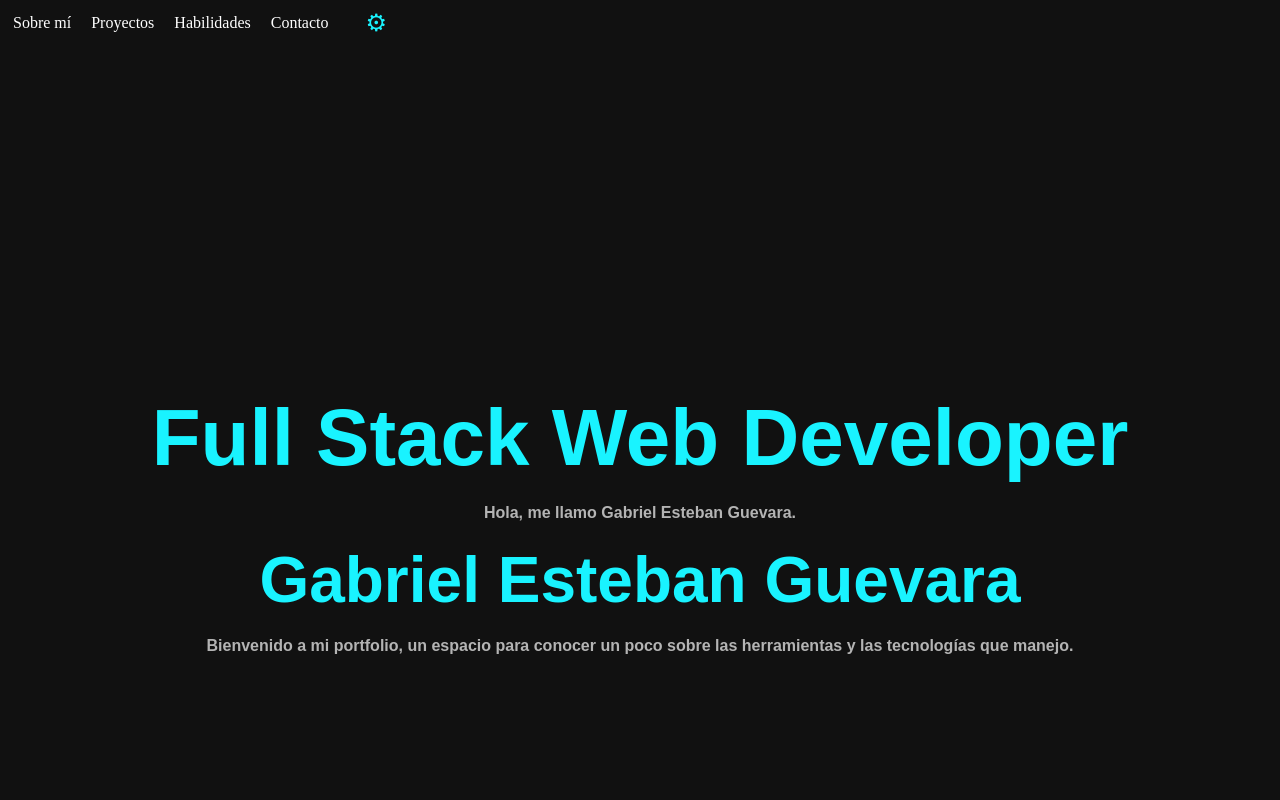
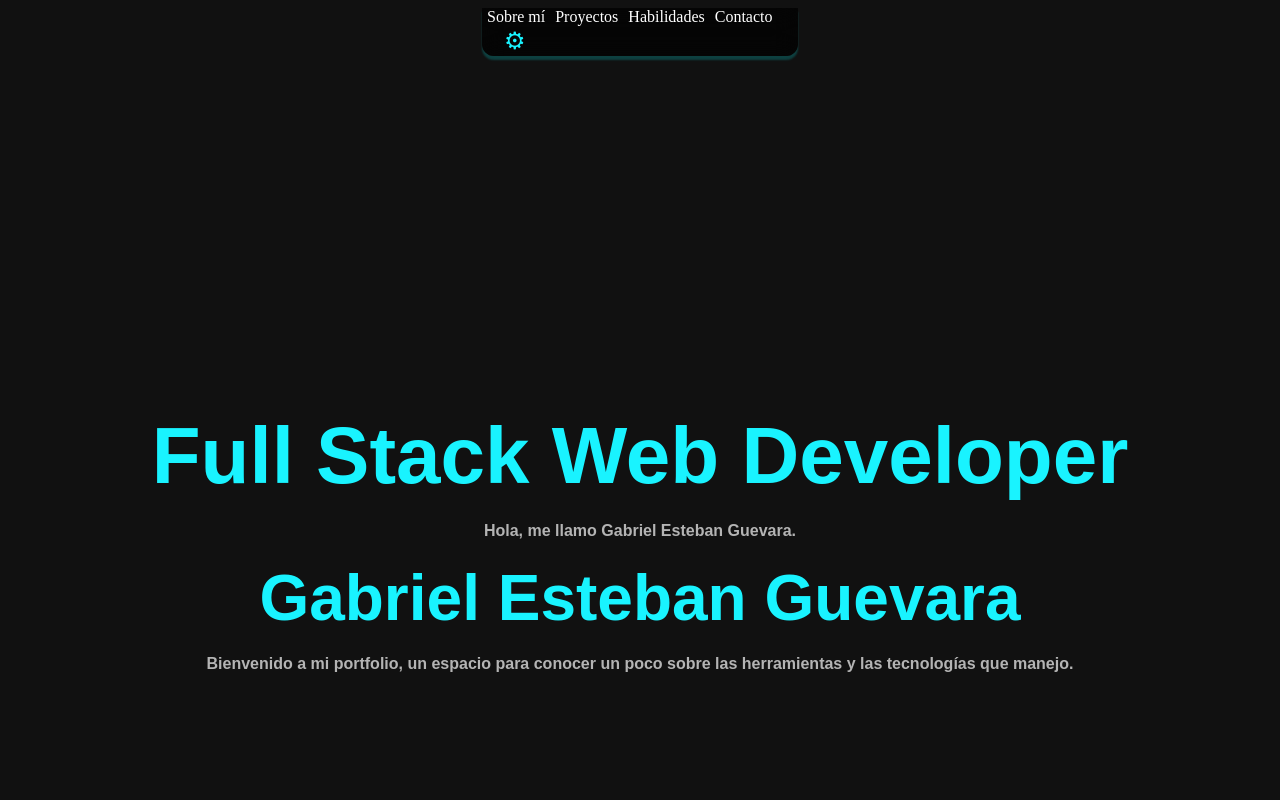
Before and after one commit to watefa1/gabrielguevara.portafolio, an Angular app: page / in a window 1280 px wide. Shown: the top 800 px of the page. Built offline with nearby package versions, Linux system fonts and the light colour scheme; a web font is replaced by a local one.

Commit message:
resolución nav

```diff
--- a/src/app/app.css
+++ b/src/app/app.css
@@ -128,25 +128,26 @@
 }
 }
 
-@media (min-width: 769px) {
-  .hamburger {
-    display: none !important;
-  }
-  .nav-links {
-    display: flex !important;
-    flex-direction: row;
-    background: none;
-    box-shadow: none;
+@media (min-width: 769px)  and (max-width: 1023px) {
+  .navbar {
+    min-width: 0;
+    width: 50%;
+    max-width: 900px;
+    box-sizing: border-box;
+    padding-left: 0;
+    padding-right: 0;
+    position: sticky;
+    top: 0;
+    left: 50%;
+    transform: translateX(-50%);
+    z-index: 1000;
+    background: rgba(0, 0, 0, 0.7);
+    backdrop-filter: blur(12px);
+    box-shadow: 0 4px 2px rgba(0, 255, 255, 0.2);
+    border-radius: 0 0 12px 12px;
+    display: flex;
+    justify-content: center;
     align-items: center;
-    gap: 10px;
-  }
-  body {
-  background-color: #000;
-  margin: 0;
-  font-family: Arial, sans-serif;
-    max-width: 100vw;
-  overflow-x: hidden;
-  font-family: 'Poppins', sans-serif;
   }
   .nav-links a {
     padding: 8px 16px;
@@ -160,6 +161,41 @@
     color: #fff;
   }
 }
+
+@media (min-width: 1024px) {
+  .navbar {
+    min-width: 0;
+    width: 25%;
+    max-width: 900px;
+    box-sizing: border-box;
+    padding-left: 0;
+    padding-right: 0;
+    position: sticky;
+    top: 0;
+    left: 50%;
+    transform: translateX(-50%);
+    z-index: 1000;
+    background: rgba(0, 0, 0, 0.7);
+    backdrop-filter: blur(12px);
+    box-shadow: 0 4px 2px rgba(0, 255, 255, 0.2);
+    border-radius: 0 0 12px 12px;
+    display: flex;
+    justify-content: center;
+    align-items: center;
+  }
+  .nav-links a {
+    padding: 8px 16px;
+    color: rgb(200, 200, 200);
+    text-decoration: none;
+    border-radius: 999px;
+    transition: 0.3s;
+  }
+  .nav-links a:hover {
+    background: rgba(1,196,255,0.1);
+    color: #fff;
+  }
+}
+
 
 /* --- NAV GENERAL --- */
 nav[aria-label="Navegación de paginación"] {
@@ -273,14 +309,13 @@ header h1 {
     min-width: 0;
     width: 90%;
     max-width: 900px;
-  margin: 0 auto;
     box-sizing: border-box;
     padding-left: 0;
     padding-right: 0;
     position: fixed;
     top: 0;
-  left: 0;
-  right: 0;
+    left: 50%;
+    transform: translateX(-50%);
     z-index: 1000;
     background: rgba(26, 25, 25, 0.95);
     box-shadow: 0 4px 20px rgba(0, 255, 255, 0.2);
--- a/src/app/skills/skills-cv-container.css
+++ b/src/app/skills/skills-cv-container.css
@@ -1,7 +1,7 @@
 /* Skills sección: evitar desbordamiento lateral en móviles */
 .skills-cv-container {
   max-width: 100vw;
-  width: 100vw;
+  width: 35vw;
   box-sizing: border-box;
   overflow-x: hidden;
   padding-left: 0.5rem;
```
Lines whose indentation alone changed are shown as unchanged.
